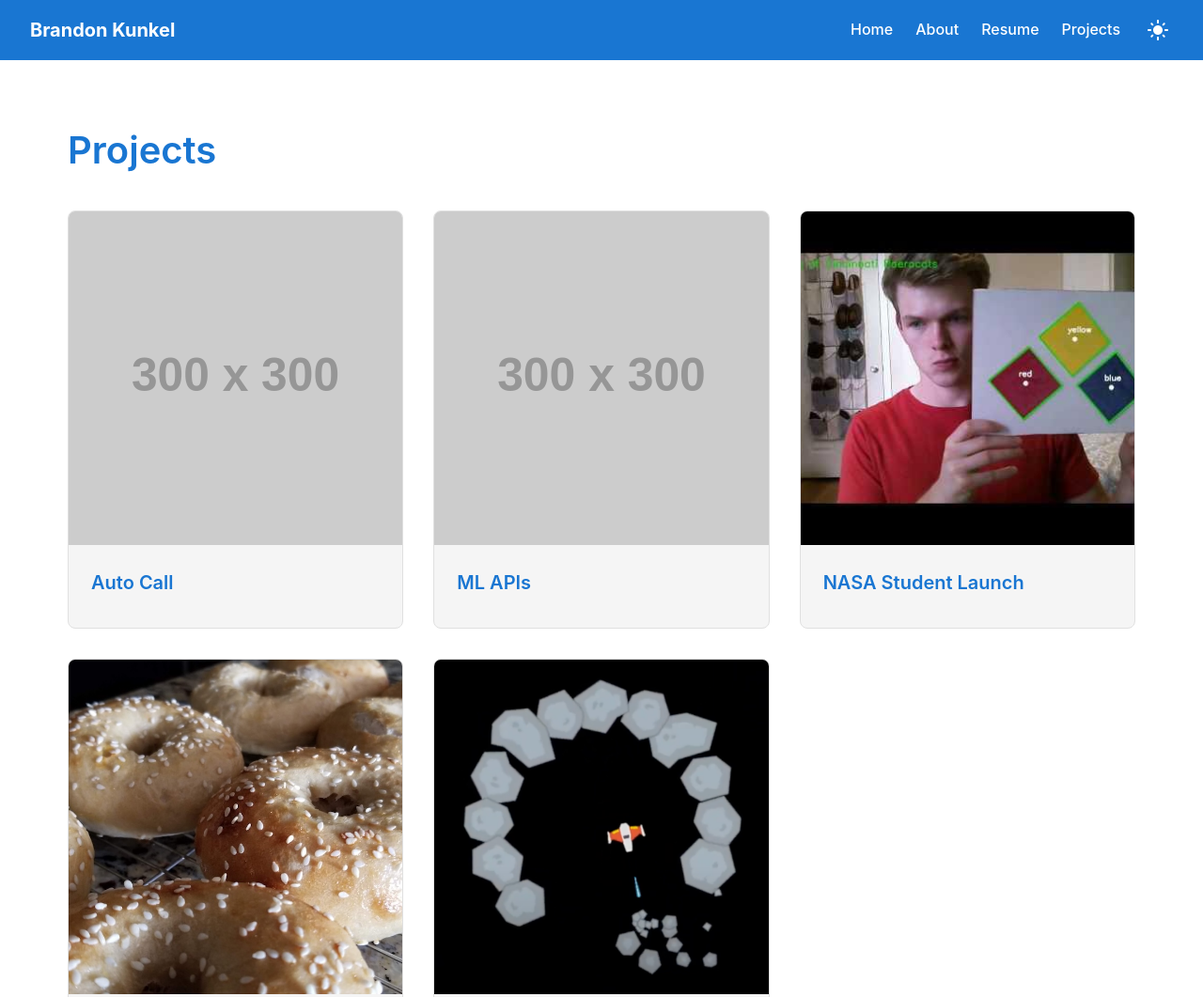
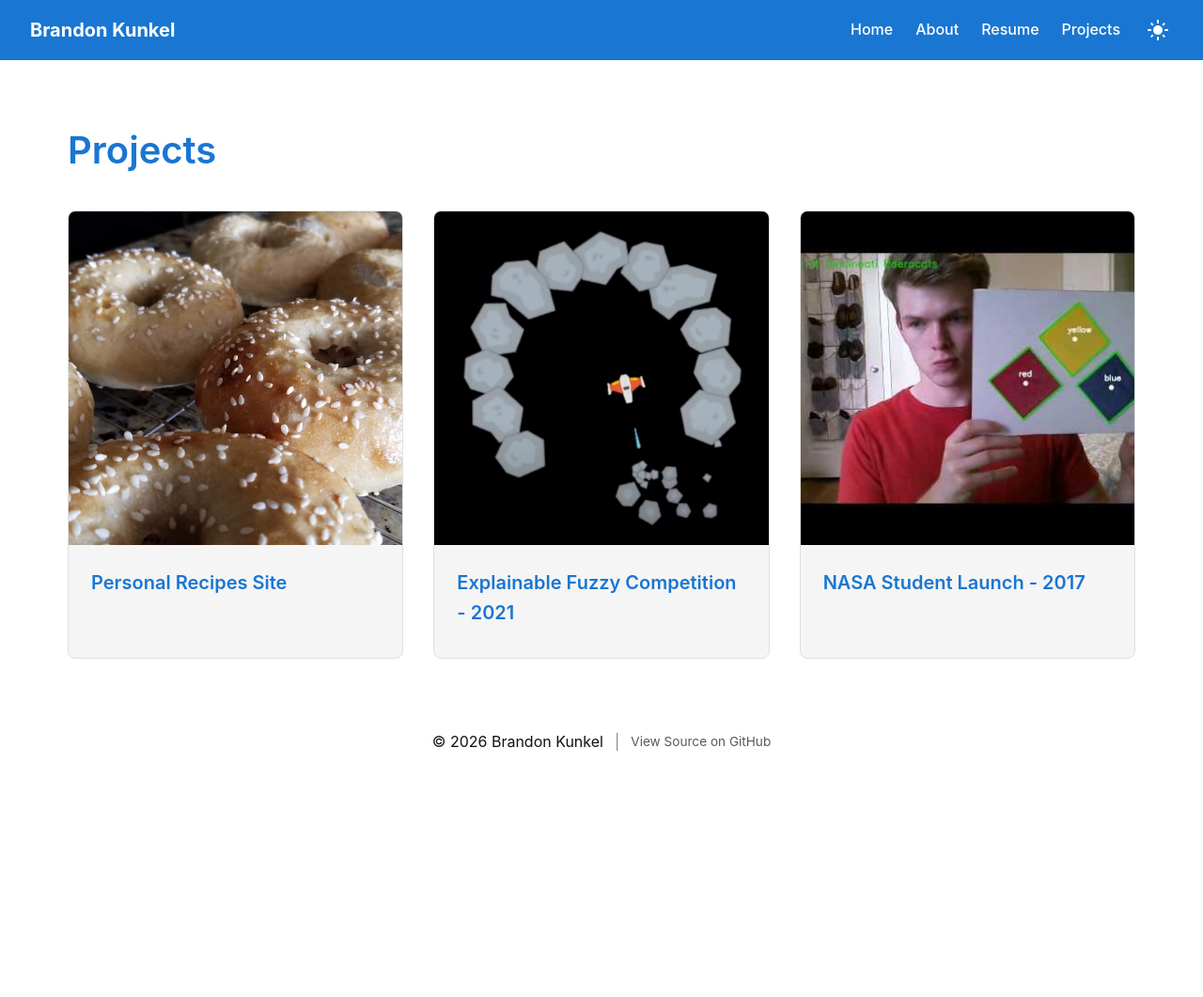
Before and after one commit to brandonmkunkel/brandonmkunkel.github.io, an Astro site: page /projects in a window 1280 px wide. Shown: the top 1061 px of the page at 94% size. After the commit the page ends 815 px from the top, so only its background shows below. Built offline with nearby package versions, Linux system fonts and the light colour scheme; Astro itself is replaced by a stand-in of ours; placeholder pictures from the web are drawn by us.

Commit message:
Add date parameter for projects sorting

```diff
--- a/src/content/config.ts
+++ b/src/content/config.ts
@@ -8,6 +8,7 @@ const projectsCollection = defineCollection({
       link: z.string().optional(),
       description: z.string().optional(),
       github: z.string().optional(),
+      date: z.string().optional(),
       imageSrc: image().optional(),
       imageAlt: z.string().optional(),
     }),
--- a/src/content/projects/auto_call.md
+++ /dev/null
@@ -1,3 +0,0 @@
----
-title: 'Auto Call'
----
--- a/src/content/projects/ml_apis.md
+++ /dev/null
@@ -1,3 +0,0 @@
----
-title: 'ML APIs'
----
--- a/src/content/projects/nasa_student_launch.md
+++ b/src/content/projects/nasa_student_launch.md
@@ -1,4 +1,5 @@
 ---
-title: 'NASA Student Launch'
+title: 'NASA Student Launch - 2017'
 imageSrc: '../../assets/projects/nasa_student_launch.jpg'
+date: '2017-04-01'
 ---
--- a/src/content/projects/recipes.md
+++ b/src/content/projects/recipes.md
@@ -2,4 +2,5 @@
 title: 'Personal Recipes Site'
 link: 'https://brandonmkunkel.github.io/recipes'
 imageSrc: '../../assets/projects/recipes.jpg'
+date: '2026-04-25'
 ---
--- a/src/content/projects/xfc.md
+++ b/src/content/projects/xfc.md
@@ -3,6 +3,7 @@ title: 'Explainable Fuzzy Competition - 2021'
 link: 'https://xfuzzycomp.github.io/XFC/'
 github: 'https://github.com/xfuzzycomp'
 imageSrc: '../../assets/projects/xfc.png'
+date: '2021-01-01'
 ---
 
 I helped start the Explainable Fuzzy Competition in 2021 during my time at Thales. This open-source competition was a collaboration between NAFIPS, the University of Cincinnati and Thales and the goal was to further evangelize the genetic fuzzy AI techniques we developed at Psibernetix at the university level to encourage students to continue researching the topic.
--- a/src/pages/projects/index.astro
+++ b/src/pages/projects/index.astro
@@ -3,7 +3,11 @@ import Layout from '../../layouts/Layout.astro'
 import { Image } from 'astro:assets'
 import { getCollection } from 'astro:content'
 
-const allProjects = await getCollection('projects')
+const allProjects = (await getCollection('projects')).sort((a, b) => {
+  const dateA = a.data.date ? new Date(a.data.date).valueOf() : 0
+  const dateB = b.data.date ? new Date(b.data.date).valueOf() : 0
+  return dateB - dateA
+})
 ---
 
 <Layout title="Projects">
```
